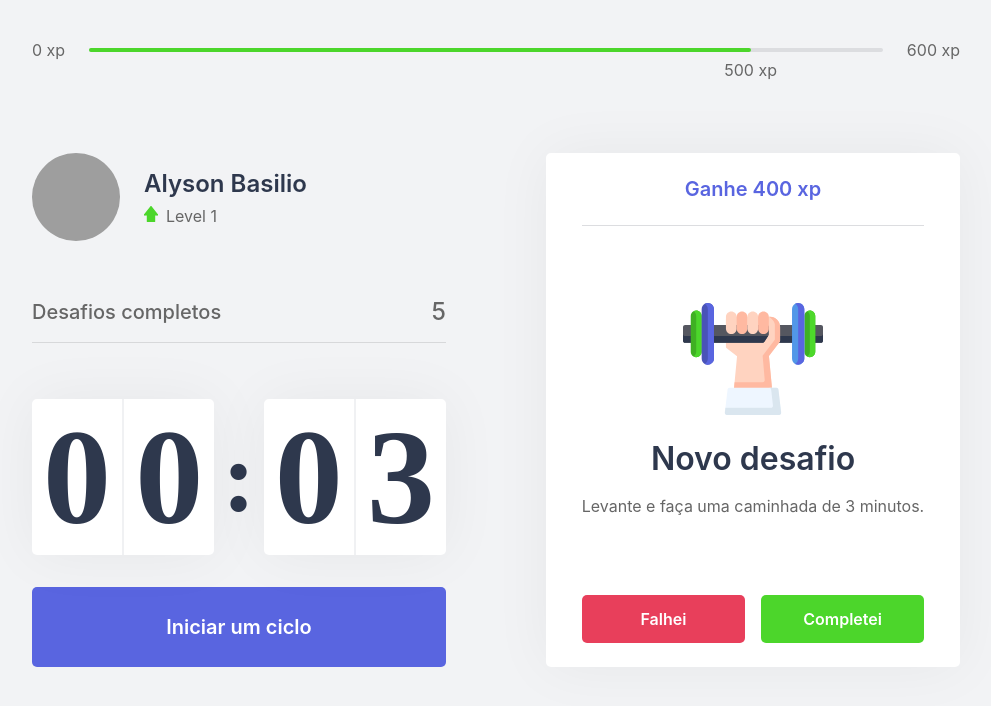
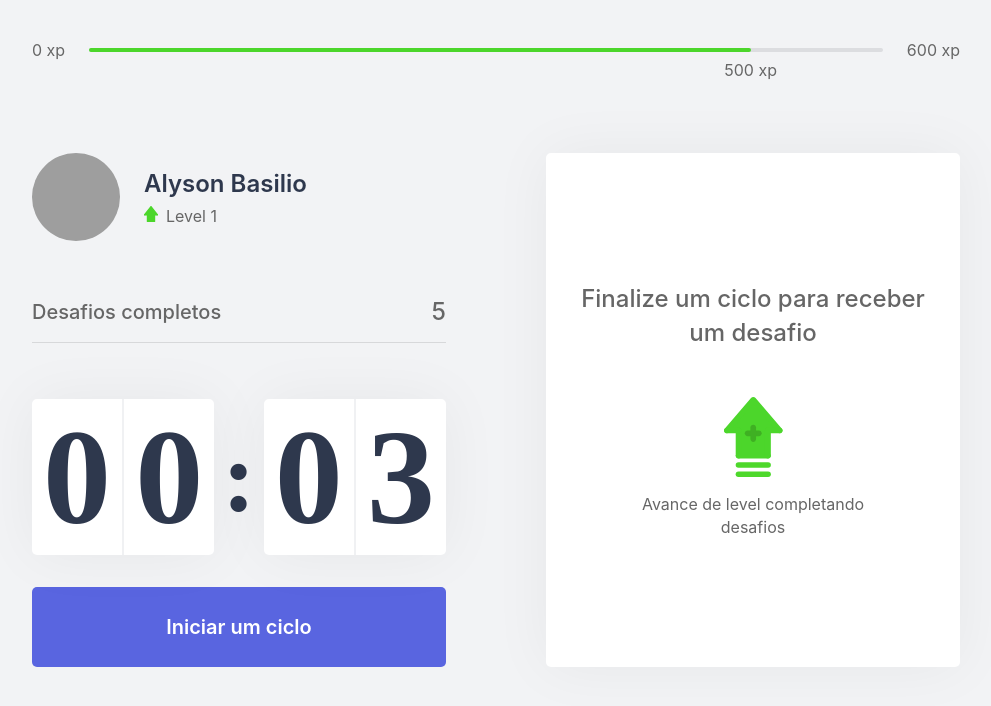
Before and after one commit to AlysonBasilio/moveit-nlw, a Next.js app: page / in a window 1280 px wide. Shown: the top 706 px of the page, without its empty margins (144-1135 px from the left). Built offline with nearby package versions, Linux system fonts and the light colour scheme; grey boxes are pictures that could not be loaded.

Commit message:
ChallengeBox import active challenge from context

```diff
--- a/src/component/ChallengeBox.tsx
+++ b/src/component/ChallengeBox.tsx
@@ -1,17 +1,19 @@
+import { useContext } from 'react'
+import { ChallengesContext } from '../contexts/ChallengesContext'
 import styles from '../styles/components/ChallengeBox.module.css'
 
 export function ChallengeBox() {
-  const hasActiveChallenge = true
+  const { activeChallenge } = useContext(ChallengesContext)
 
   return (
     <div className={styles.challengeBoxContainer}>
-      { hasActiveChallenge ? (
+      { activeChallenge ? (
         <div className={styles.challengeActive}>
-          <header>Ganhe 400 xp</header>
+          <header>Ganhe {activeChallenge.amount} xp</header>
           <main>
-            <img src="icons/body.svg" alt="Exercise"/>
+            <img src={`icons/${activeChallenge.type}.svg`} alt="Exercise"/>
             <strong>Novo desafio</strong>
-            <p>Levante e faça uma caminhada de 3 minutos.</p>
+            <p>{ activeChallenge.description }</p>
           </main>
           <footer>
             <button
--- a/src/contexts/ChallengesContext.tsx
+++ b/src/contexts/ChallengesContext.tsx
@@ -1,9 +1,17 @@
 import { createContext, ReactNode, useState } from 'react'
+import challenges from '../../challenges.json'
+
+interface Challenge {
+  type: 'body' | 'eye'
+  description: string
+  amount: number
+}
 
 interface ChallengesContextData {
   level: number
   currentExperience: number
   challengesCompleted: number
+  activeChallenge: Challenge
   levelUp: () => void
   startNewChallenge: () => void
 }
@@ -18,13 +26,16 @@
   const [level, setLevel] = useState(1)
   const [currentExperience, setCurrentExperience] = useState(0)
   const [challengesCompleted, setChallengesCompleted] = useState(0)
+  const [activeChallenge, setActiveChallenge] = useState(null)
 
   function levelUp() {
     setLevel(level + 1)
   }
 
   function startNewChallenge() {
-    console.log('New Challenge')
+    const randomChallengeIndex = Math.floor(Math.random() * challenges.length)
+    const challenge = challenges[randomChallengeIndex]
+    setActiveChallenge(challenge)
   }
 
   return (
@@ -32,6 +43,7 @@
       level,
       currentExperience,
       challengesCompleted,
+      activeChallenge,
       levelUp,
       startNewChallenge
     }}>
```
